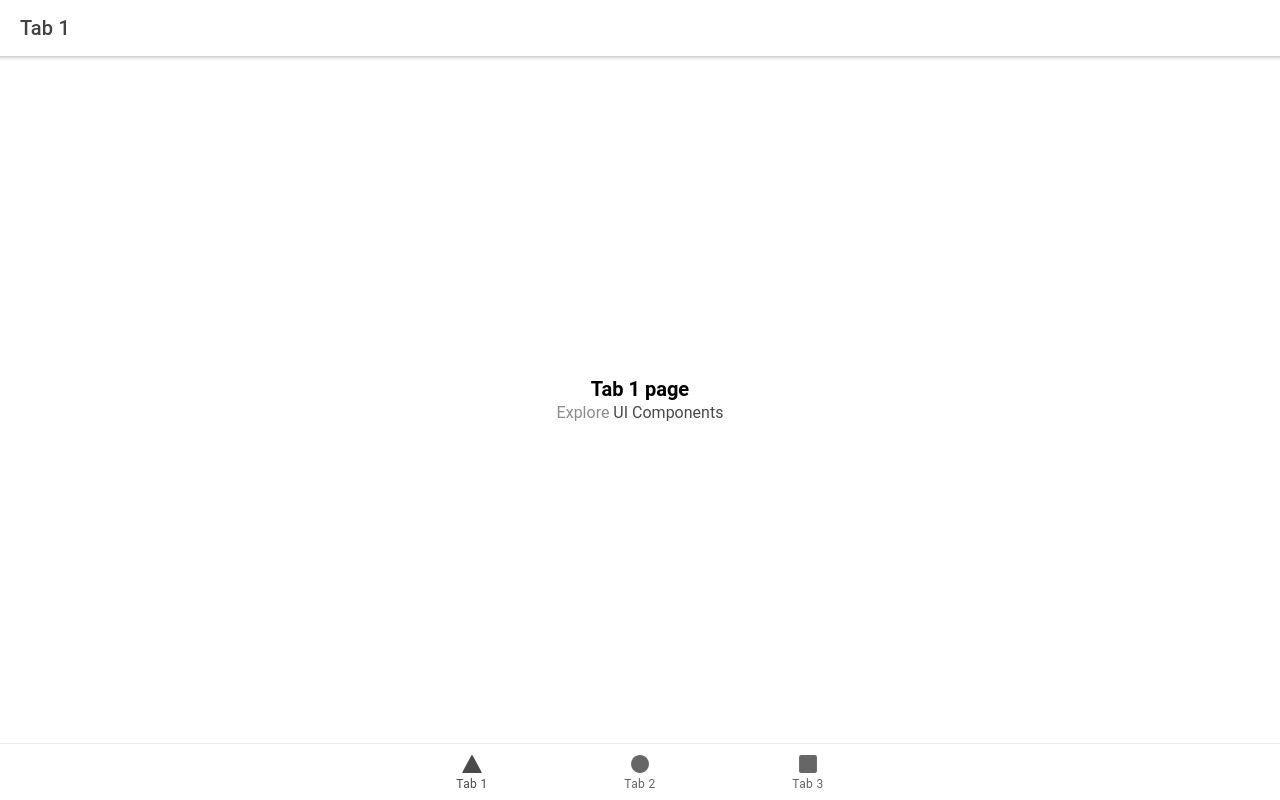
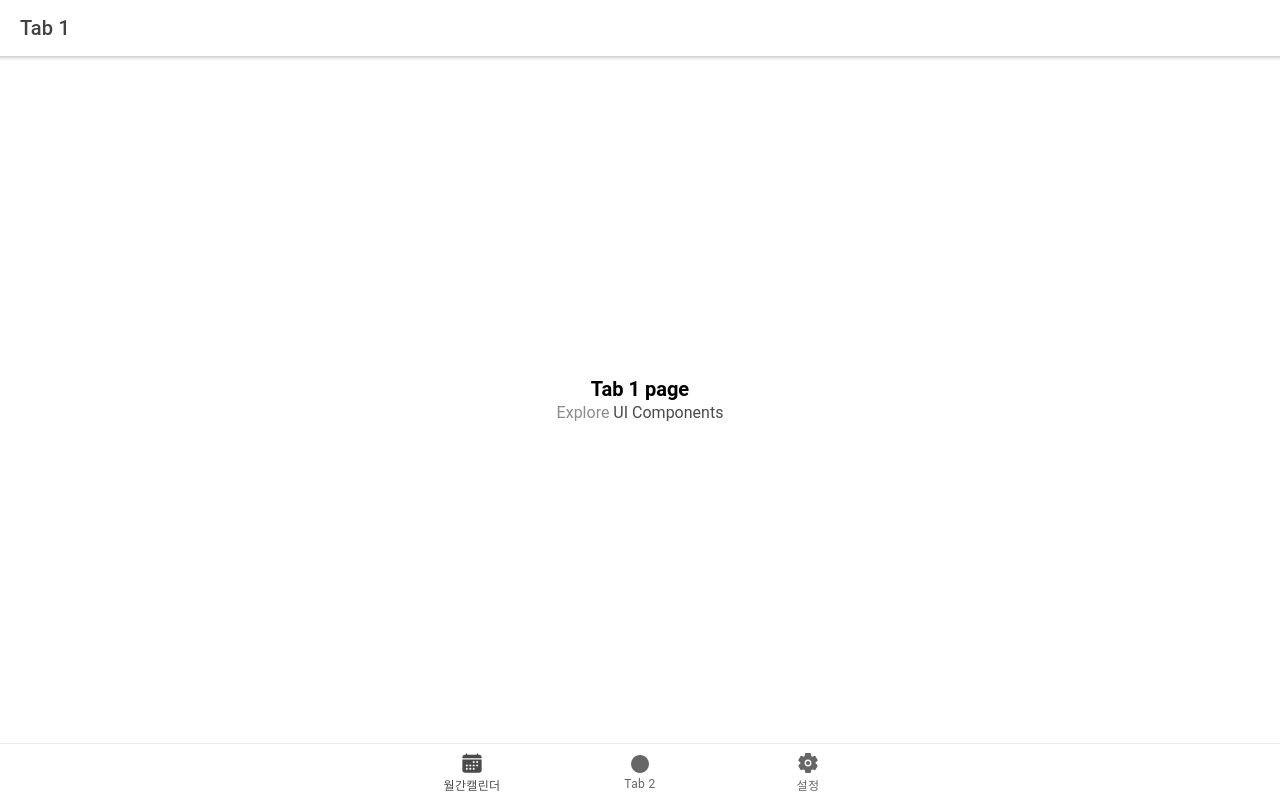
Before and after one commit to greatleee/dlog, a React (Create React App) app: page /tab1 in a window 1280 px wide. Built offline with nearby package versions, Linux system fonts and the light colour scheme.

Commit message:
feat: bottom tab bar 아이콘 변경

```diff
--- a/src/App.tsx
+++ b/src/App.tsx
@@ -10,7 +10,7 @@ import {
   setupIonicReact
 } from '@ionic/react';
 import { IonReactRouter } from '@ionic/react-router';
-import { ellipse, square, triangle } from 'ionicons/icons';
+import { calendar, ellipse, settings } from 'ionicons/icons';
 import Tab1 from './pages/Tab1';
 import Tab2 from './pages/Tab2';
 import Tab3 from './pages/Tab3';
@@ -56,16 +56,16 @@ const App: React.FC = () => (
         </IonRouterOutlet>
         <IonTabBar slot="bottom">
           <IonTabButton tab="tab1" href="/tab1">
-            <IonIcon icon={triangle} />
-            <IonLabel>Tab 1</IonLabel>
+            <IonIcon icon={calendar} />
+            <IonLabel>월간캘린더</IonLabel>
           </IonTabButton>
           <IonTabButton tab="tab2" href="/tab2">
             <IonIcon icon={ellipse} />
             <IonLabel>Tab 2</IonLabel>
           </IonTabButton>
           <IonTabButton tab="tab3" href="/tab3">
-            <IonIcon icon={square} />
-            <IonLabel>Tab 3</IonLabel>
+            <IonIcon icon={settings} />
+            <IonLabel>설정</IonLabel>
           </IonTabButton>
         </IonTabBar>
       </IonTabs>
```
